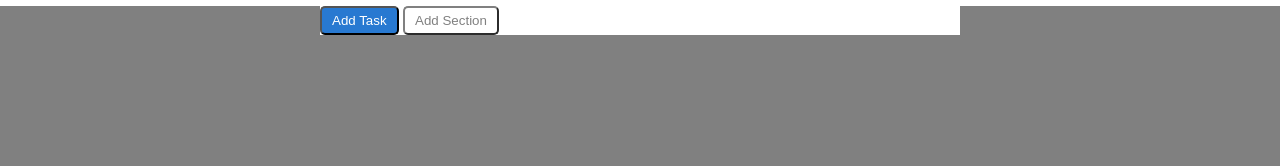
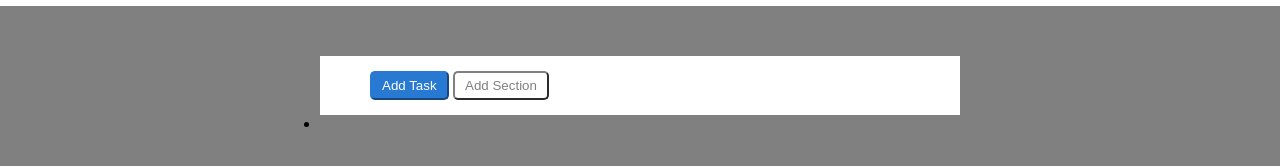
Before and after one commit to Endri-Tosku/html-css-toboolist, a plain HTML site: page index.html in a window 1280 px wide. Shown: the part 64-230 px from the top of the page. Drawn offline with Linux system fonts and the light colour scheme.

Commit message:
fix: modificazione dei button

```diff
--- a/css/style.css
+++ b/css/style.css
@@ -5,9 +5,8 @@
 }
 
 .container {
-    width: 50% ;
+    width: 50%;
     margin: 0 auto;
-    background-color: white;
 }
 
 body {
@@ -35,7 +34,8 @@ h1 {
 
 .button-task {
     color: white;
-    background-color: rgb(40, 121, 209);
+    background-color: #2879d1;
+    border-color: #2879d1;
     padding: 5px 10px;
     border-radius: 5px
 }
@@ -48,3 +48,13 @@ h1 {
     padding: 5px 10px;
     border-radius: 5px
 }
+
+.container-button {
+    background-color: white;
+    margin-top: 50px;
+    padding: 15px 0 15px 50px;
+}
+
+.section-list {
+
+}
--- a/index.html
+++ b/index.html
@@ -17,17 +17,20 @@
         <h1>Toboolist</h1>
     </header>
 
-    <div class="container">
-        <main>
-            <div>
-                <button class="button-task" type="button">Add Task</button>
-                <span class="icon"></span>
-                <button class="button-section" type="button">Add Section</button>
-            </div>
+    <main class="container">
+        <div class="container-button">
+            <button class="button-task" type="button">Add Task</button>
+            <span class="icon"></span>
+            <button class="button-section" type="button">Add Section</button>
+        </div>
 
-        </main>
-    </div>
+        <div class="section-list">
+            <ul>
+                <li></li>
+            </ul>
+        </div>
 
+    </main>
 
 </body>
 
```
